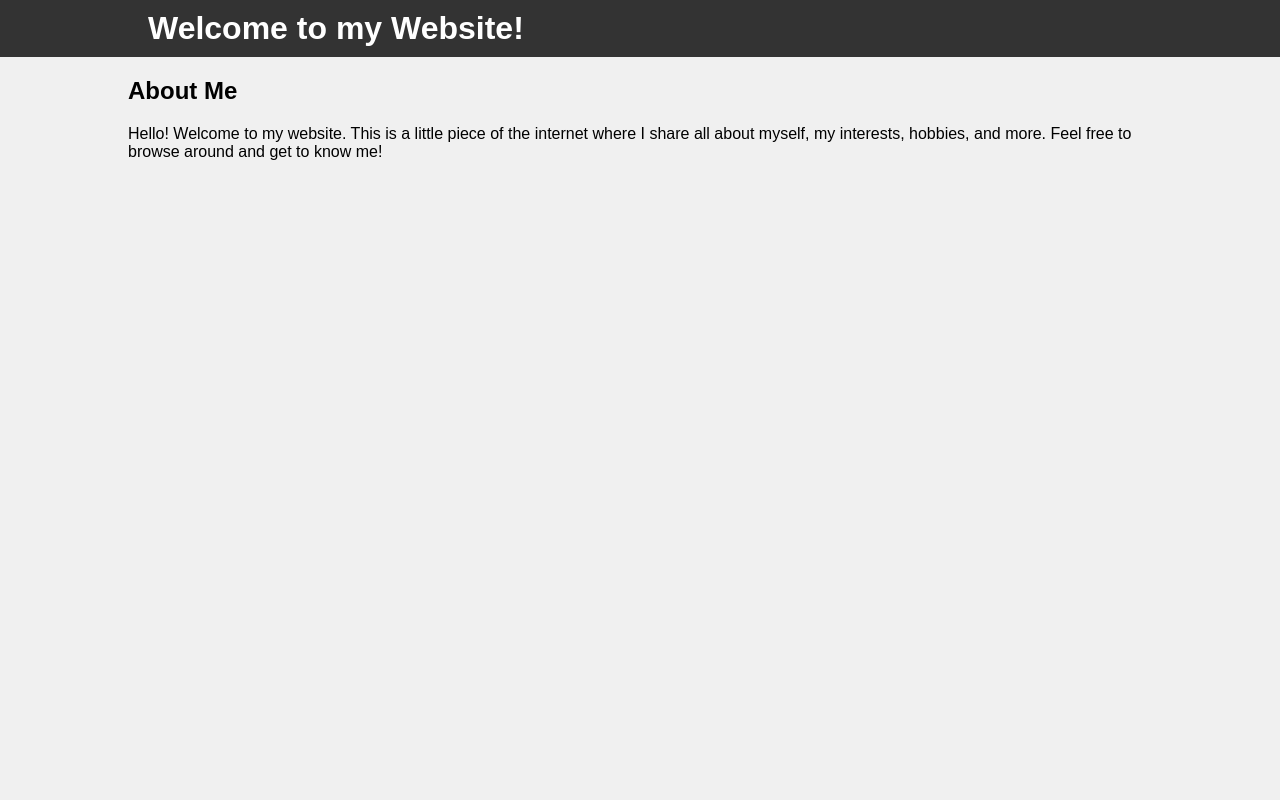
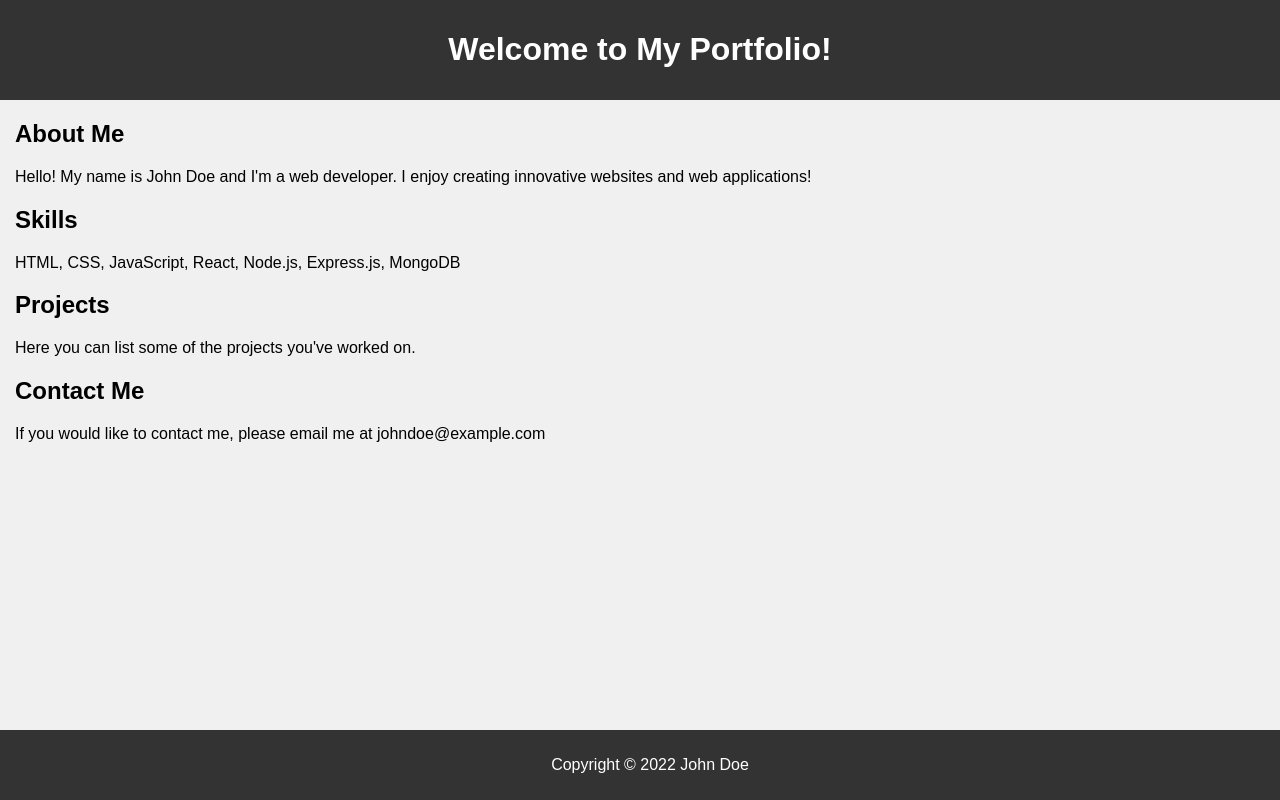
Before and after one commit to duveborg/openapi-website, a plain HTML site: page index.html in a window 1280 px wide. Drawn offline with Linux system fonts and the light colour scheme.

Commit message:
Update index.html

```diff
--- a/index.html
+++ b/index.html
@@ -1,6 +1,6 @@
 <html>
     <head>
-    <title>Welcome to my Website!</title>
+        <title>My Portfolio</title>
         <style>
             body {
                 font-family: Arial, sans-serif;
@@ -9,39 +9,49 @@
                 background-color: #f0f0f0;
             }
 
-        .container {
-            width: 80%;
-            margin: 0 auto;
-        }
-
             header {
                 background-color: #333;
                 color: white;
-            padding: 10px 0;
-        }
-
-        header h1 {
-            margin: 0;
-            padding: 0 0 0 20px;
+                padding: 10px;
+                text-align: center;
             }
 
             section {
-            margin: 20px 0;
+                margin: 15px;
+            }
+
+            footer {
+                background-color: #333;
+                color: white;
+                text-align: center;
+                padding: 10px;
+                position: fixed;
+                bottom: 0;
+                width: 100%;
             }
         </style>
     </head>
     <body>
         <header>
-        <div class="container">
-            <h1>Welcome to my Website!</h1>
-        </div>
+            <h1>Welcome to My Portfolio!</h1>
         </header>
 
         <section>
-        <div class="container">
             <h2>About Me</h2>
-            <p>Hello! Welcome to my website. This is a little piece of the internet where I share all about myself, my interests, hobbies, and more. Feel free to browse around and get to know me!</p>
-        </div>
+            <p>Hello! My name is John Doe and I'm a web developer. I enjoy creating innovative websites and web applications!</p>
+
+            <h2>Skills</h2>
+            <p>HTML, CSS, JavaScript, React, Node.js, Express.js, MongoDB</p>
+
+            <h2>Projects</h2>
+            <p>Here you can list some of the projects you've worked on.</p>
+
+            <h2>Contact Me</h2>
+            <p>If you would like to contact me, please email me at johndoe@example.com</p>
         </section>
+
+        <footer>
+            <p>Copyright © 2022 John Doe</p>
+        </footer>
     </body>
 </html>
```
Lines whose indentation alone changed are shown as unchanged.
